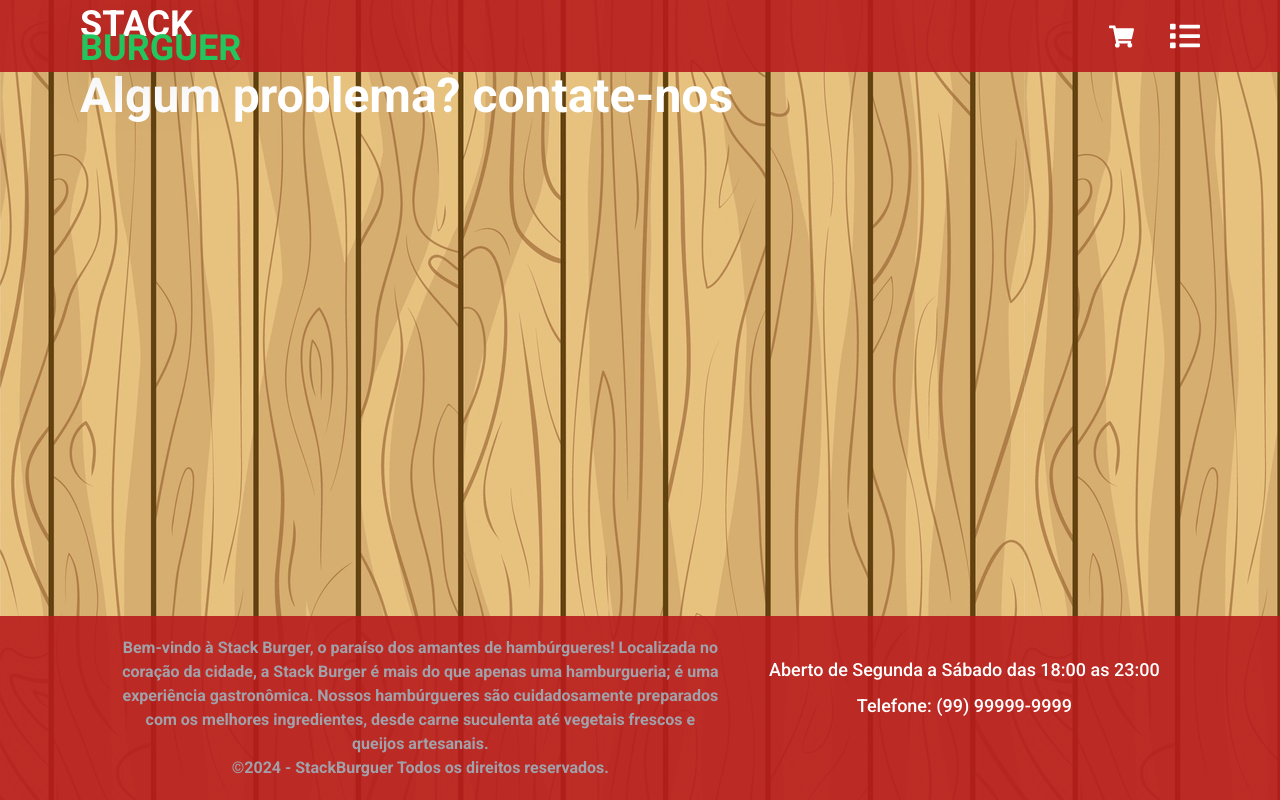
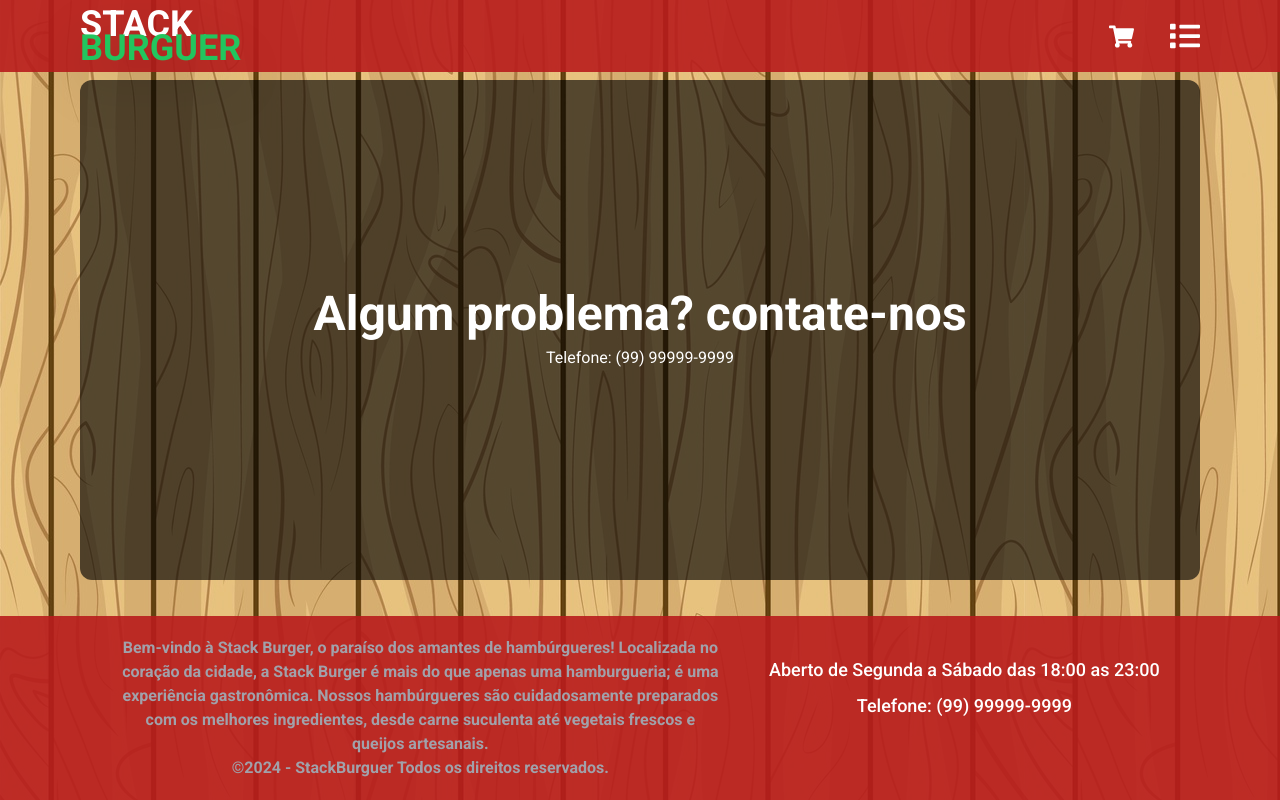
Before and after one commit to JoaoLeandroo/stack-burguer-project, a Next.js app: page /pages/support in a window 1280 px wide. Built offline with nearby package versions, Linux system fonts and the light colour scheme.

Commit message:
feat: página de suporte

```diff
--- a/app/pages/support/page.tsx
+++ b/app/pages/support/page.tsx
@@ -2,8 +2,9 @@ import Container from "@/components/Container";
 const Support = () => {
   return (
     <Container>
-      <div>
+      <div className="h-[500px] text-center flex items-center flex-col justify-center bg-[#000000a1] mt-2 rounded-xl">
         <span className="text-5xl font-bold">Algum problema? contate-nos</span>
+        <span className="mt-2">Telefone: (99) 99999-9999</span>
       </div>
     </Container>
   );
```
